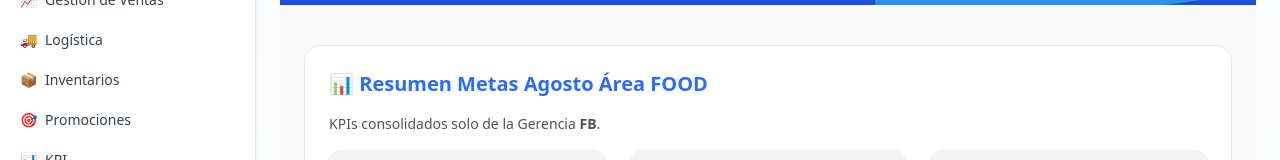
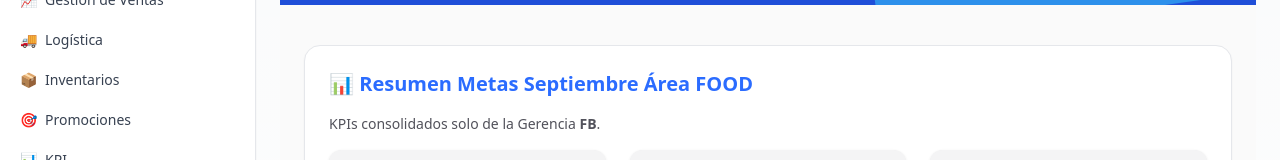
Before and after one commit to SilvanaPincheira/spartan-app-v2, a Next.js app: page / in a window 1280 px wide. Shown: the part 195-355 px from the top of the page. Built offline with nearby package versions, Linux system fonts and the light colour scheme; no server answers.

Commit message:
Metas Septiembre

```diff
--- a/app/page.tsx
+++ b/app/page.tsx
@@ -111,7 +111,7 @@ export default function HomeMenu() {
       <main className="relative mx-auto max-w-7xl px-6 py-10">
         <section className="rounded-2xl border bg-white shadow-sm p-6">
           <h2 className="text-xl font-semibold text-[#2B6CFF] mb-4">
-            📊 Resumen Metas Agosto Área FOOD
+            📊 Resumen Metas Septiembre Área FOOD
           </h2>
           <p className="mb-4 text-sm text-zinc-600">
             KPIs consolidados solo de la Gerencia <b>FB</b>.
```
